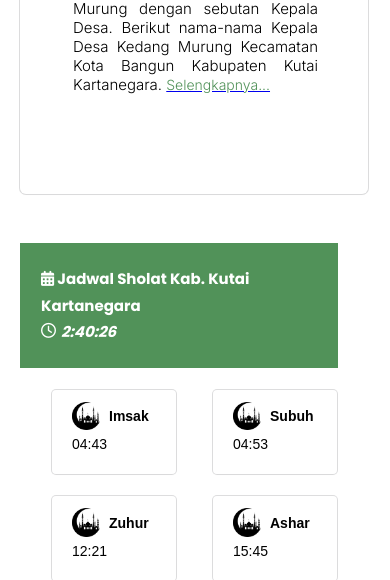
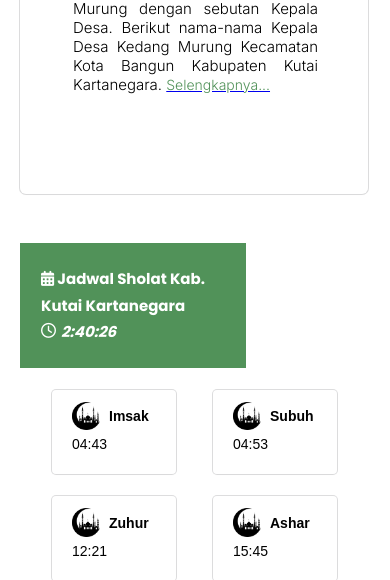
Before and after one commit to Adhanslv/KedangMurung, a PHP site: page / in a window 390 px wide. Shown: the part 1278-1858 px from the top of the page. Run offline with PHP 8.4, Linux system fonts and the light colour scheme; some libraries are stand-ins or nearby versions.

Commit message:
morning peoples

```diff
--- a/css/style.css
+++ b/css/style.css
@@ -973,7 +973,7 @@ textarea {
   .cardPray {
     margin-top: -48px;
     margin-left: -116px;
-    width: 125%;
+    width: 89%;
   }
 
   .cardBody {
```
